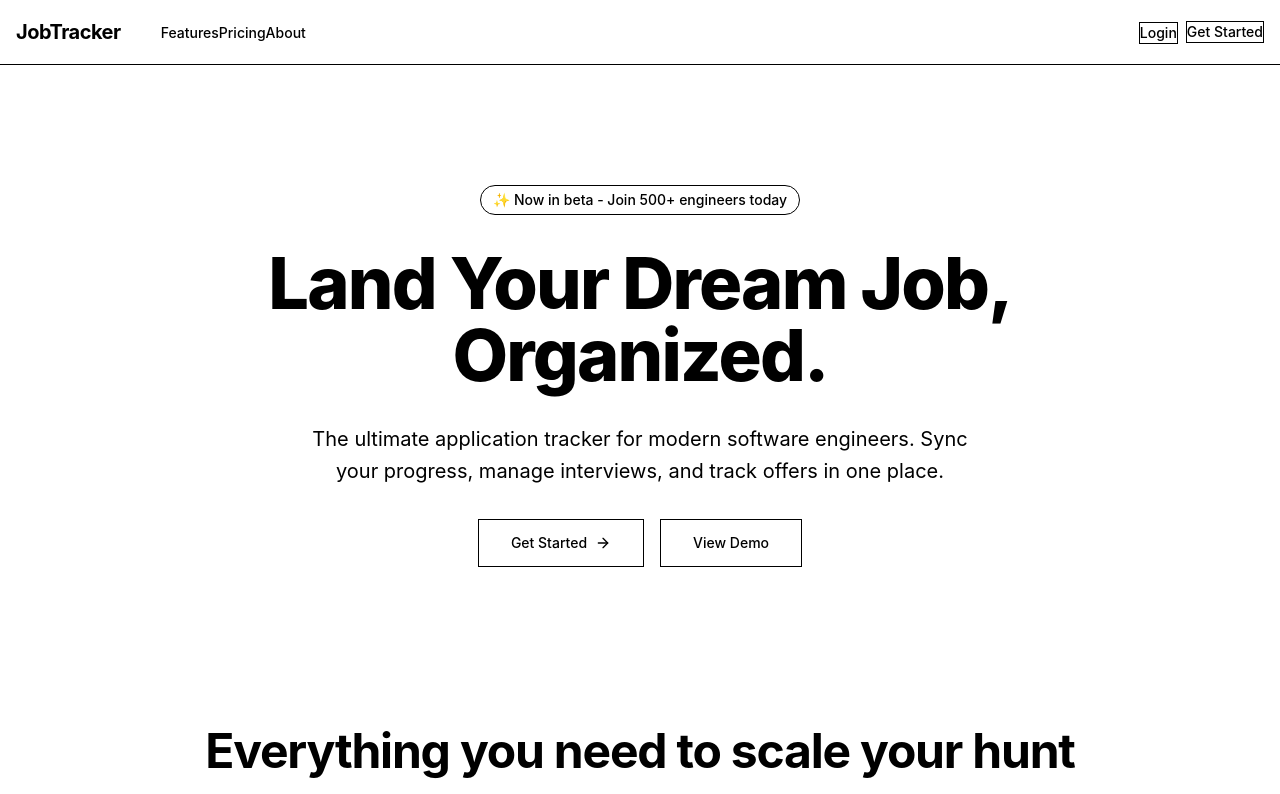
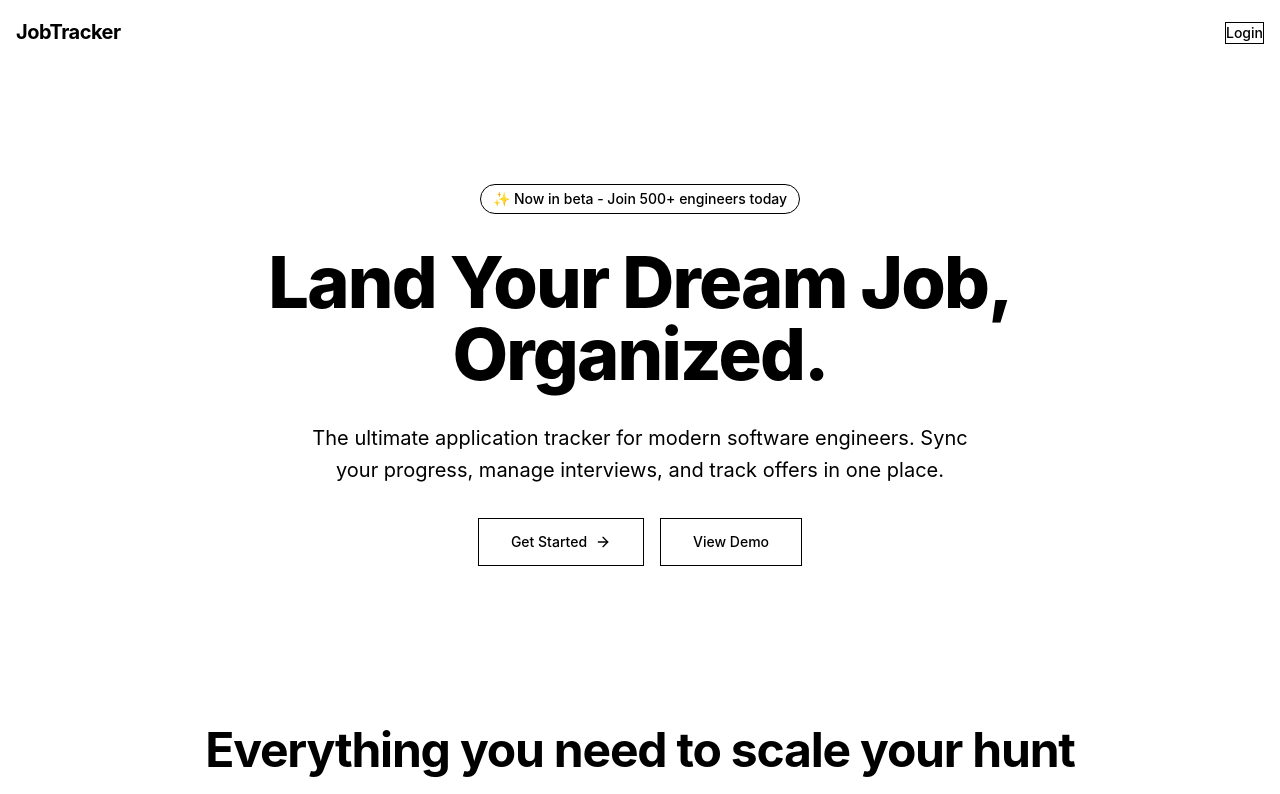
Before and after one commit to cptKNJO/ghost-jobs, a Next.js app in the folder apps/web/: page / in a window 1280 px wide. Shown: the top 794 px of the page. Built offline with nearby package versions, Linux system fonts and the light colour scheme.

Commit message:
fix: remove unnecessary links

```diff
--- a/apps/web/src/components/shared/navbar.tsx
+++ b/apps/web/src/components/shared/navbar.tsx
@@ -1,106 +1,48 @@
 "use client";
 
-import * as React from "react";
 import Link from "next/link";
-import { Menu } from "lucide-react";
 
 import { Button } from "@repo/ui/components/button";
-import {
-  NavigationMenu,
-  NavigationMenuItem,
-  NavigationMenuLink,
-  NavigationMenuList,
-  navigationMenuTriggerStyle,
-} from "@repo/ui/components/navigation-menu";
-import {
-  Sheet,
-  SheetContent,
-  SheetHeader,
-  SheetTitle,
-  SheetTrigger,
-} from "@repo/ui/components/sheet";
-import { cn } from "@repo/ui/lib/utils";
 
-const NAV_LINKS = [
-  { href: "#features", label: "Features" },
-  { href: "#pricing", label: "Pricing" },
-  { href: "#about", label: "About" },
-];
+// const NAV_LINKS = [
+// { href: "#pricing", label: "Pricing" }
+// ];
 
 export function Navbar() {
-  const [isOpen, setIsOpen] = React.useState(false);
-
   return (
-    <header className="sticky top-0 z-50 w-full border-b border-border/40 bg-background/95 backdrop-blur supports-[backdrop-filter]:bg-background/60">
+    <header className="w-full bg-background/95">
       <div className="container flex h-16 items-center justify-between mx-auto px-4">
-        <div className="flex items-center gap-6 md:gap-10">
+        <div className="w-full flex items-center gap-6">
           <Link href="/" className="flex items-center space-x-2">
             <span className="inline-block font-bold text-xl tracking-tight">
               JobTracker
             </span>
           </Link>
 
-          <NavigationMenu className="hidden md:flex">
+          {/*<NavigationMenu className="flex">
             <NavigationMenuList>
               {NAV_LINKS.map((link) => (
                 <NavigationMenuItem key={link.href}>
                   <Link href={link.href} legacyBehavior passHref>
-                    <NavigationMenuLink className={cn(navigationMenuTriggerStyle(), "bg-transparent")}>
+                    <NavigationMenuLink
+                      className={cn(
+                        navigationMenuTriggerStyle(),
+                        "bg-transparent",
+                      )}
+                    >
                       {link.label}
                     </NavigationMenuLink>
                   </Link>
                 </NavigationMenuItem>
               ))}
             </NavigationMenuList>
-          </NavigationMenu>
-        </div>
+          </NavigationMenu>*/}
 
-        <div className="flex items-center gap-4">
-          <div className="hidden md:flex items-center gap-2">
+          <div className="ml-auto flex items-center gap-4">
             <Link href="/login">
               <Button variant="ghost">Login</Button>
             </Link>
-            <Button>Get Started</Button>
           </div>
-
-          <Sheet open={isOpen} onOpenChange={setIsOpen}>
-            <SheetTrigger asChild>
-              <Button
-                variant="ghost"
-                className="px-0 text-base hover:bg-transparent focus-visible:bg-transparent focus-visible:ring-0 focus-visible:ring-offset-0 md:hidden"
-              >
-                <Menu className="h-6 w-6" />
-                <span className="sr-only">Toggle Menu</span>
-              </Button>
-            </SheetTrigger>
-            <SheetContent side="left" className="pr-0">
-              <SheetHeader>
-                <SheetTitle className="text-left">JobTracker</SheetTitle>
-              </SheetHeader>
-              <div className="my-4 h-[calc(100vh-8rem)] pb-10 pl-6">
-                <div className="flex flex-col space-y-3">
-                  {NAV_LINKS.map((link) => (
-                    <Link
-                      key={link.href}
-                      href={link.href}
-                      onClick={() => setIsOpen(false)}
-                      className="text-muted-foreground transition-colors hover:text-foreground"
-                    >
-                      {link.label}
-                    </Link>
-                  ))}
-                  <div className="pt-4 flex flex-col gap-2 pr-6">
-                    <Link href="/login" onClick={() => setIsOpen(false)}>
-                      <Button variant="outline" className="w-full">
-                        Login
-                      </Button>
-                    </Link>
-                    <Button className="w-full">Get Started</Button>
-                  </div>
-                </div>
-              </div>
-            </SheetContent>
-          </Sheet>
         </div>
       </div>
     </header>
```
